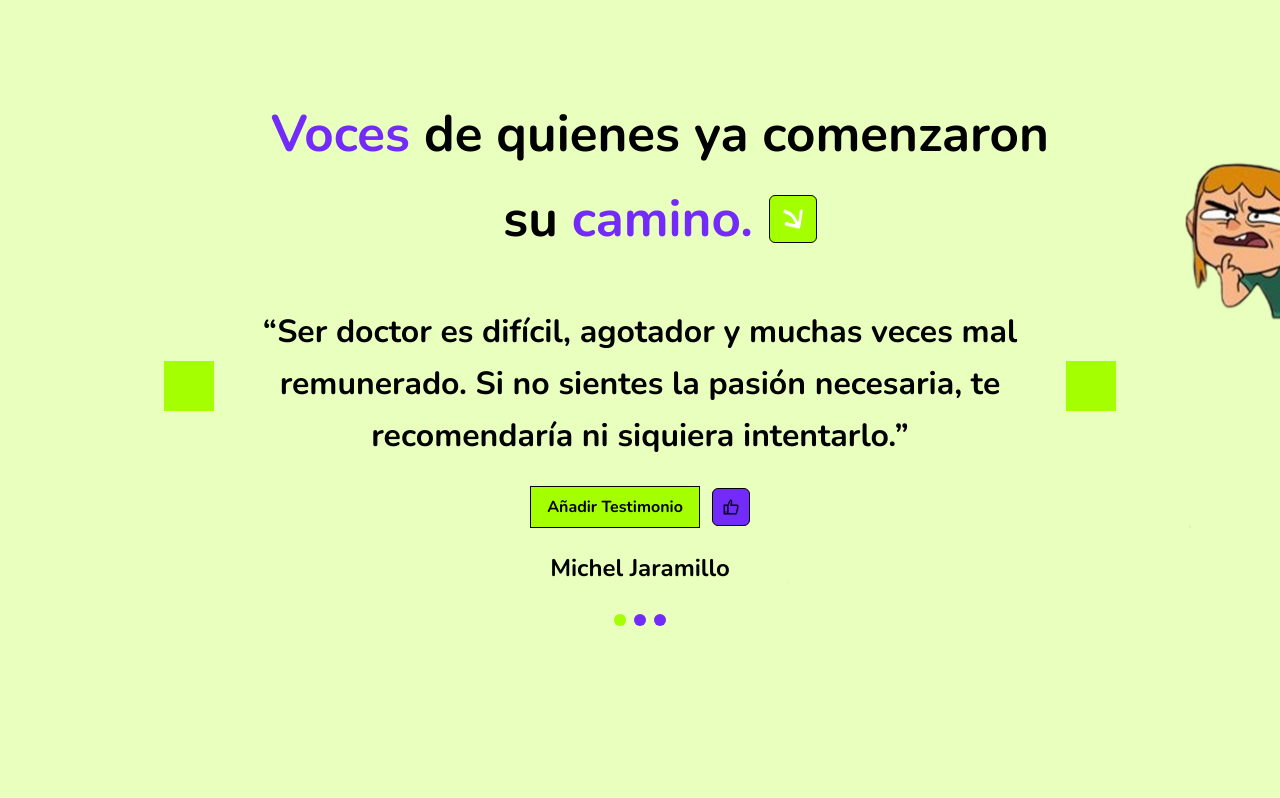
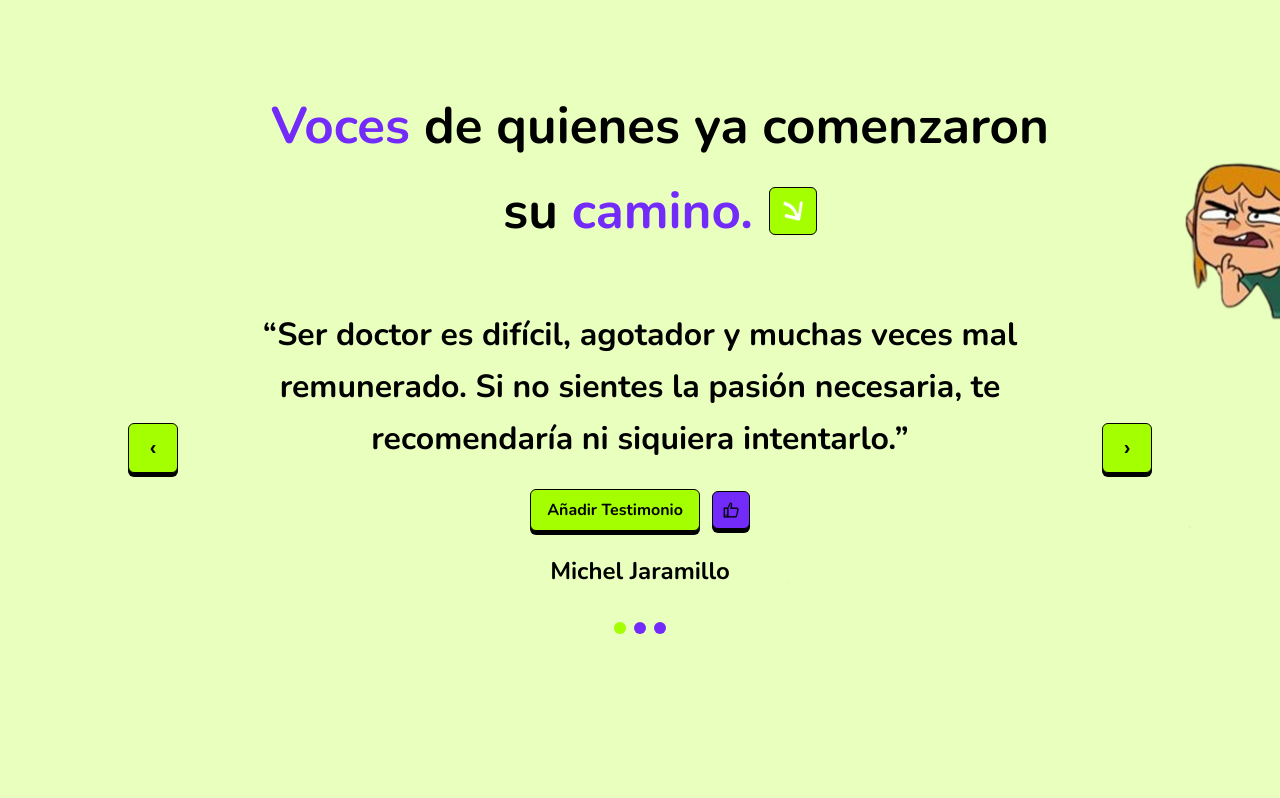
Before and after one commit to Juan-Lozano-M/GODPROYECTO, a React (Vite) app: page / in a window 1280 px wide. Shown: the part 1599-2397 px from the top of the page. Built offline with nearby package versions, Linux system fonts and the light colour scheme.

Commit message:
carrusel terminado

```diff
--- a/src/componentes/Testimonios.jsx
+++ b/src/componentes/Testimonios.jsx
@@ -23,45 +23,63 @@ function Tes() {
   const [index, setIndex] = useState(0);
 
   const añadirTestimonio = () => {
-    // Aquí puedes agregar funcionalidad si quieres, por ahora está vacía.
+    // Funcionalidad futura
+  };
+
+  const handlePrev = () => {
+    setIndex((prev) => (prev - 1 + testimonios.length) % testimonios.length);
+  };
+
+  const handleNext = () => {
+    setIndex((prev) => (prev + 1) % testimonios.length);
   };
 
   return (
-    <div className='bg-[#E8FFBE] xl:mt-2 xl:mb-2 h-screen sm-height:[100vh] sm-height:mt-[7rem] xl:h-[90vh] 2xl:h-[75vh] lg:h-[75vh] flex flex-col items-center justify-center p-5 relative overflow-hidden'>
+    <div className='bg-[#E8FFBE] xl:mt-2 xl:mb-2 h-screen xl:h-[90vh] 2xl:h-[75vh] lg:h-[75vh] flex flex-col items-center justify-center p-5 relative overflow-hidden'>
 
-      {/* Imagen Fisgona en la esquina superior derecha */}
+      {/* Imagen Fisgona */}
       <img
         src={Fisgona}
-        alt="Fisgona"
+        alt="Personaje fisgón observando"
         className="absolute top-[9rem] right-0 w-24 md:w-28 lg:w-32 xl:w-[600px]"
       />
 
       {/* Título */}
       <div className='w-full max-w-5xl xl:ml-10 lg:mt-20 text-center'>
-        <h2 className='font-bold text-[2.4rem] md:text-[2.8rem] lg:text-[3.2rem] '>
+        <h2 className='font-bold text-[2.4rem] md:text-[2.8rem] sm-height:text-[2.2rem] lg:text-[3.2rem] '>
           <span className='text-[#732BF9]'>Voces</span> de quienes ya comenzaron
         </h2>
-        <div className="flex items-center text-[2.4rem] md:text-[2.8rem] lg:text-[3.2rem]  gap-4 relative mt-2 justify-center">
+        <div className="flex items-center text-[2.4rem] md:text-[2.8rem] lg:text-[3.2rem] gap-4 relative mt-2 justify-center">
           <h2 className='no-underline z-10 text-left'>
             su <span className='text-[#732BF9]'>camino.</span>
           </h2>
+
+          {/* Flecha decorativa */}
           <div className="relative w-12 h-12">
             <div className="bg-[#A4FF00] border border-black w-full h-full rounded-md flex items-center justify-center z-10 relative">
-              <img src={ArrowIcon} alt="Flecha" className="w-5 h-5" />
+              <img src={ArrowIcon} alt="Flecha decorativa" className="w-5 h-5" />
             </div>
           </div>
         </div>
       </div>
 
-      {/* Carrusel de testimonios */}
-      <div className="mt-12 w-full max-w-4xl h-[500px] text-center px-6 relative">
+      {/* Carrusel con botones fijos */}
+      <div className="mt-12 w-full max-w-5xl flex items-center justify-center relative">
 
-        {/* Cuadro izquierdo */}
-        <div className="absolute -left-7 top-[5rem] transform -translate-y-1/2 border-2 border-[#A4FF00] bg-[#A4FF00] w-[50px] h-[50px]"></div>
+        {/* Botón izquierdo (estático) */}
+        <button
+          onClick={handlePrev}
+          className="absolute left-0 top-1/2 transform -translate-y-1/2
+                   bg-[#A4FF00] border border-black w-[50px] h-[50px] rounded-md
+                   shadow-[0_4px_0_0_#000] transition-all duration-150 ease-in-out
+                   hover:scale-95 hover:translate-y-1 hover:shadow-[0px_2px_0px_0px_black]
+                   active:translate-y-2 active:shadow-[0px_1px_0px_0px_black]"
+        >
+          <span className="text-black text-xl font-bold">‹</span>
+        </button>
 
-        {/* Cuadro derecho */}
-        <div className="absolute -right-7 top-[5rem] transform -translate-y-1/2 border-2 border-[#A4FF00] bg-[#A4FF00] w-[50px] h-[50px]"></div>
-
+        {/* Testimonio centrado en contenedor fijo */}
+        <div className="w-full max-w-4xl h-[300px] px-10 flex items-center justify-center relative">
           <AnimatePresence mode="wait">
             <motion.div
               key={index}
@@ -69,21 +87,30 @@ function Tes() {
               animate={{ x: 0, opacity: 1, scale: 1 }}
               exit={{ x: -80, opacity: 0, scale: 0.9 }}
               transition={{ duration: 0.6, bounce: 0.4, type: "spring" }}
-            className="text-black text-[1.4rem] md:text-[1.8rem] lg:text-[2rem] font-semibold leading-relaxed max-w-4xl mx-auto"
+              className="absolute text-center max-w-3xl"
             >
-            <p className="mb-6">{testimonios[index].texto}</p>
+              <p className="text-black text-[1.4rem] md:text-[1.8rem] lg:text-[2rem] font-semibold leading-relaxed mb-6">
+                {testimonios[index].texto}
+              </p>
 
               <div className="flex justify-center items-center gap-3 flex-wrap">
                 <button
                   onClick={añadirTestimonio}
-                className="bg-[#A4FF00] hover:scale-105 px-4 py-2 text-base border border-black transition-transform"
+                  className="bg-[#A4FF00] border border-black px-4 py-2 text-base rounded-md
+                             shadow-[0_4px_0_0_#000] transition-all duration-150 ease-in-out
+                             hover:scale-95 hover:translate-y-1 hover:shadow-[0px_2px_0px_0px_black]
+                             active:translate-y-2 active:shadow-[0px_1px_0px_0px_black] sm-height:py-2 sm-height:px-6"
                 >
                   Añadir Testimonio
                 </button>
 
-              {/* Botón Like */}
-              <button className="bg-[#732BF9] border border-black rounded-md p-2 hover:scale-105 transition-transform">
-                <img src={Like} alt="Like" className="w-5 h-5" />
+                <button
+                  className="bg-[#732BF9] border border-black rounded-md p-2
+                             shadow-[0_4px_0_0_#000] transition-all duration-150 ease-in-out
+                             hover:scale-95 hover:translate-y-1 hover:shadow-[0px_2px_0px_0px_black]
+                             active:translate-y-2 active:shadow-[0px_1px_0px_0px_black]"
+                >
+                  <img src={Like} alt="Botón de Like" className="w-5 h-5" />
                 </button>
               </div>
 
@@ -92,8 +119,21 @@ function Tes() {
           </AnimatePresence>
         </div>
 
-      {/* Indicadores de posición */}
-      <div className="xl:-mt-[12rem] sm-height:mt-0 flex gap-2">
+        {/* Botón derecho (estático) */}
+        <button
+          onClick={handleNext}
+          className="absolute right-0 top-1/2 transform -translate-y-1/2
+                   bg-[#A4FF00] border border-black w-[50px] h-[50px] rounded-md
+                   shadow-[0_4px_0_0_#000] transition-all duration-150 ease-in-out
+                   hover:scale-95 hover:translate-y-1 hover:shadow-[0px_2px_0px_0px_black]
+                   active:translate-y-2 active:shadow-[0px_1px_0px_0px_black]"
+        >
+          <span className="text-black text-xl font-bold">›</span>
+        </button>
+      </div>
+
+      {/* Indicadores */}
+      <div className="mt-6 flex gap-2">
         {testimonios.map((_, i) => (
           <div
             key={i}
```
Lines whose indentation alone changed are shown as unchanged.
